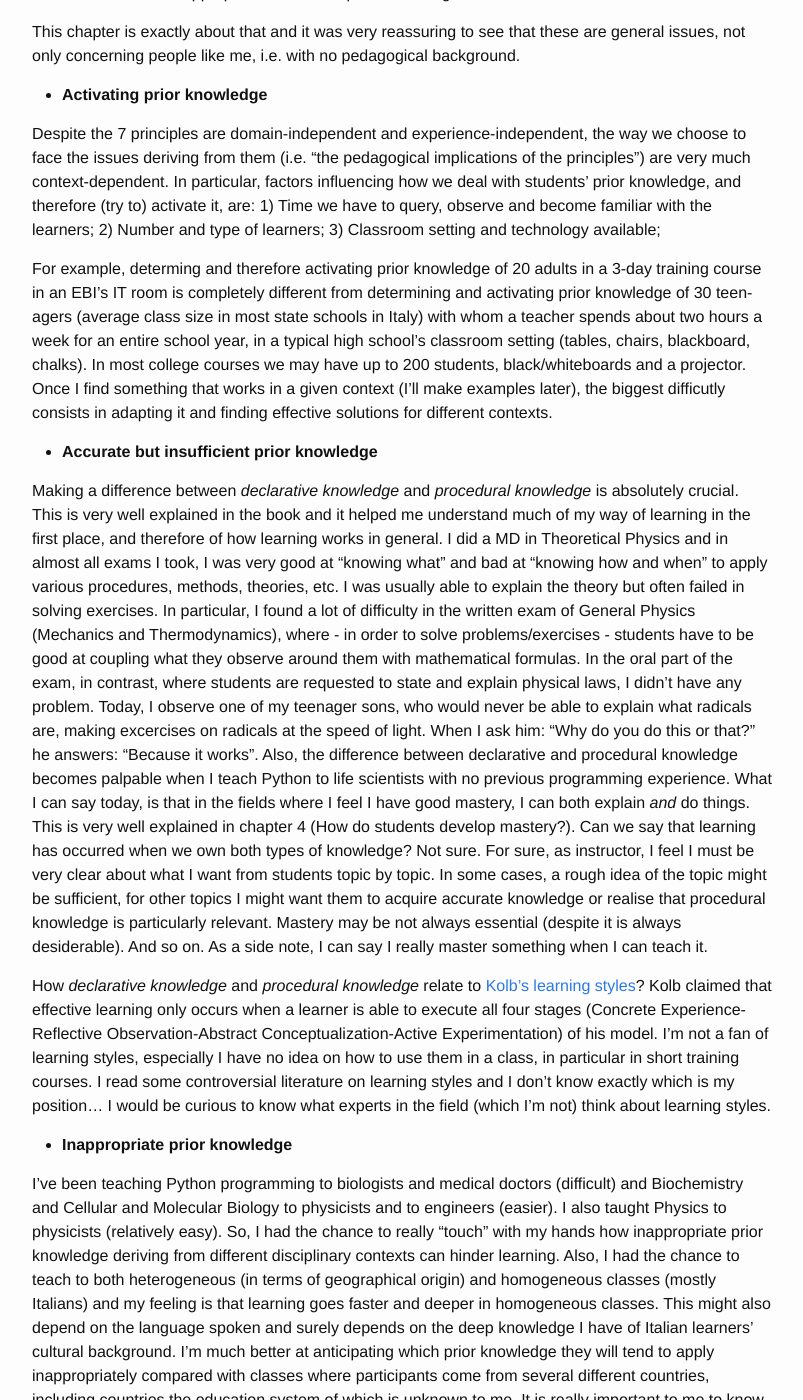
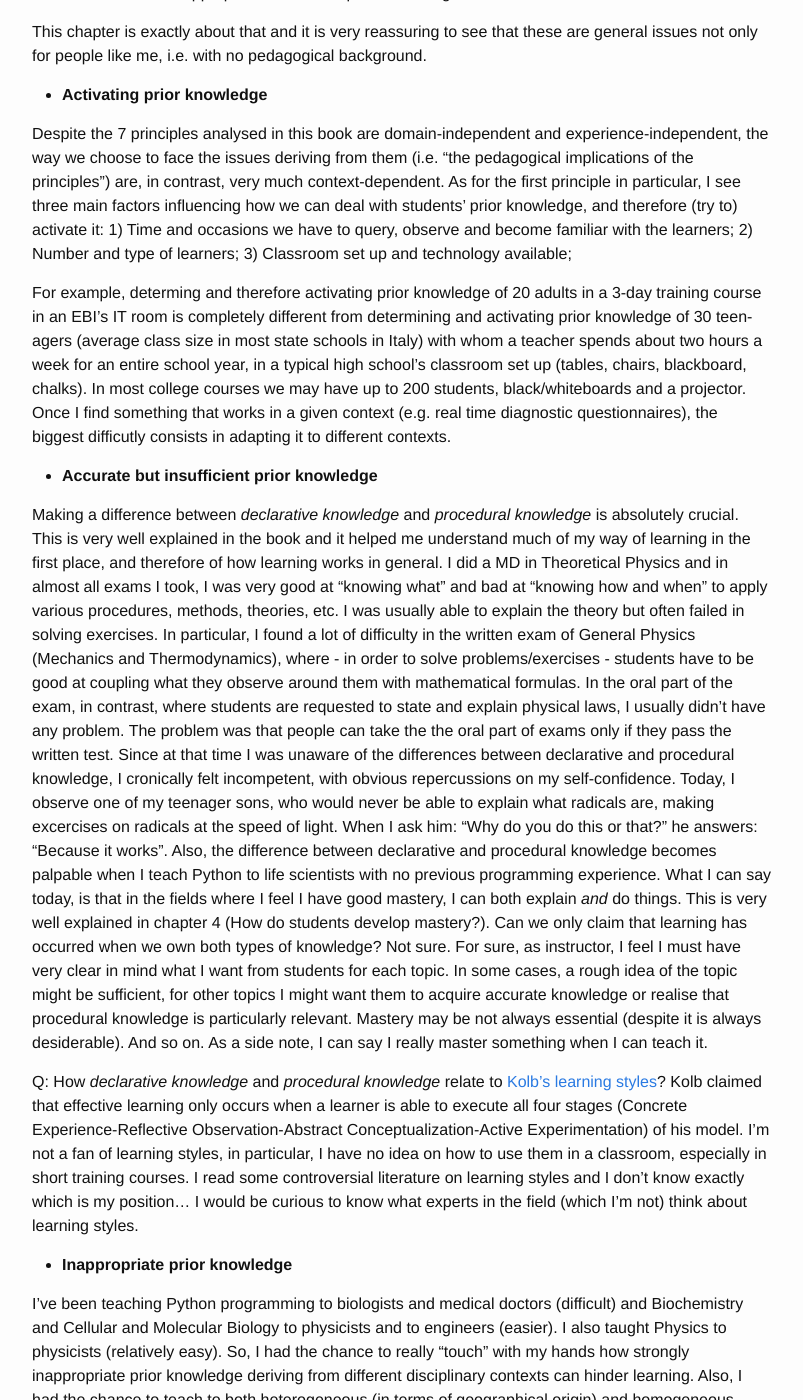
Before and after one commit to allegravia/website, a Jekyll site: the page built from _posts/2016-10-17-how-learning-works-01.md, in a window 1280 px wide and 1400 px high, scrolled down 447 px. Shown: the whole window, without its empty margins (238-1041 px from the left). Built offline with Jekyll 4.4.1, drawn with Linux system fonts in a browser that asks for light colours; comment, search, counter and statistics services are not loaded; some of the changed text lies outside the part shown.

Commit message:
revised and completed post on How Learning works chapter 1

```diff
--- a/_config.yml
+++ b/_config.yml
@@ -1,5 +1,5 @@
 # Site settings
-title: Allegra Via's website
+title: Allegra Via, PhD
 contact: Allegra Via
 email: allegra.via@gmail.com
 description: > # this means to ignore newlines until "baseurl:"
--- a/_posts/2016-10-17-how-learning-works-01.md
+++ b/_posts/2016-10-17-how-learning-works-01.md
@@ -18,41 +18,42 @@
 The first part of this principle is rather intuitive. The second becomes obvious after little thinking.
 As instructor, I see two main issues realated to this principle: (1) how can I understand what students know when they come into my courses? (2) what can I do to deal with, and help students deal with, inactive/insufficient/inappropriate/inaccurate prior knowledge?
 
-This chapter is exactly about that and it was very reassuring to see that these are general issues, not only concerning people like me, i.e. with no pedagogical background.
+This chapter is exactly about that and it is very reassuring to see that these are general issues not only for people like me, i.e. with no pedagogical background.
 
 * **Activating prior knowledge**
 
-Despite the 7 principles are domain-independent and experience-independent, the way we choose to face the issues deriving from them (i.e. "the pedagogical implications of the principles") are very much context-dependent.
-In particular, factors influencing how we deal with students' prior knowledge, and therefore (try to) activate it, are:
-1) Time we have to query, observe and become familiar with the learners;
+Despite the 7 principles analysed in this book are domain-independent and experience-independent, the way we choose to face the issues deriving from them (i.e. "the pedagogical implications of the principles") are, in contrast, very much context-dependent.
+As for the first principle in particular, I see three main factors influencing how we can deal with students' prior knowledge, and therefore (try to) activate it:
+1) Time and occasions we have to query, observe and become familiar with the learners;
 2) Number and type of learners;
-3) Classroom setting and technology available;
+3) Classroom set up and technology available;
 
-For example, determing and therefore activating prior knowledge of 20 adults in a 3-day training course in an EBI's IT room is completely different from determining and activating prior knowledge of 30 teen-agers (average class size in most state schools in Italy) with whom a teacher spends about two hours a week for an entire school year, in a typical high school's classroom setting (tables, chairs, blackboard, chalks). In most college courses we may have up to 200 students, black/whiteboards and a projector.
-Once I find something that works in a given context (I'll make examples later), the biggest difficutly consists in adapting it and finding effective solutions for different contexts.
+For example, determing and therefore activating prior knowledge of 20 adults in a 3-day training course in an EBI's IT room is completely different from determining and activating prior knowledge of 30 teen-agers (average class size in most state schools in Italy) with whom a teacher spends about two hours a week for an entire school year, in a typical high school's classroom set up (tables, chairs, blackboard, chalks). In most college courses we may have up to 200 students, black/whiteboards and a projector.
+Once I find something that works in a given context (e.g. real time diagnostic questionnaires), the biggest difficutly consists in adapting it to different contexts.
 
 * **Accurate but insufficient prior knowledge**
 
-Making a difference between *declarative knowledge* and *procedural knowledge* is absolutely crucial. This is very well explained in the book and it helped me understand much of my way of learning in the first place, and therefore of how learning works in general. I did a MD in Theoretical Physics and in almost all exams I took, I was very good at "knowing what" and bad at "knowing how and when" to apply various procedures, methods, theories, etc. I was usually able to explain the theory but often failed in solving exercises. In particular, I found a lot of difficulty in the written exam of General Physics (Mechanics and Thermodynamics), where - in order to solve problems/exercises - students have to be good at coupling what they observe around them with mathematical formulas. In the oral part of the exam, in contrast, where students are requested to state and explain physical laws, I didn't have any problem. Today, I observe one of my teenager sons, who would never be able to explain what radicals are, making excercises on radicals at the speed of light. When I ask him: "Why do you do this or that?" he answers: "Because it works".
+Making a difference between *declarative knowledge* and *procedural knowledge* is absolutely crucial. This is very well explained in the book and it helped me understand much of my way of learning in the first place, and therefore of how learning works in general. I did a MD in Theoretical Physics and in almost all exams I took, I was very good at "knowing what" and bad at "knowing how and when" to apply various procedures, methods, theories, etc. I was usually able to explain the theory but often failed in solving exercises. In particular, I found a lot of difficulty in the written exam of General Physics (Mechanics and Thermodynamics), where - in order to solve problems/exercises - students have to be good at coupling what they observe around them with mathematical formulas. In the oral part of the exam, in contrast, where students are requested to state and explain physical laws, I usually didn't have any problem. The problem was that people can take the the oral part of exams only if they pass the written test. Since at that time I was unaware of the differences between declarative and procedural knowledge, I cronically felt incompetent, with obvious repercussions on my self-confidence.
+Today, I observe one of my teenager sons, who would never be able to explain what radicals are, making excercises on radicals at the speed of light. When I ask him: "Why do you do this or that?" he answers: "Because it works".
 Also, the difference between declarative and procedural knowledge becomes palpable when I teach Python to life scientists with no previous programming experience.
 What I can say today, is that in the fields where I feel I have good mastery, I can both explain *and* do things. This is very well explained in chapter 4 (How do students develop mastery?).
-Can we say that learning has occurred when we own both types of knowledge? Not sure. For sure, as instructor, I feel I must be very clear about what I want from students topic by topic. In some cases, a rough idea of the topic might be sufficient, for other topics I might want them to acquire accurate knowledge or realise that procedural knowledge is particularly relevant. Mastery may be not always essential (despite it is always desiderable). And so on.
+Can we only claim that learning has occurred when we own both types of knowledge? Not sure. For sure, as instructor, I feel I must have very clear in mind what I want from students for each topic. In some cases, a rough idea of the topic might be sufficient, for other topics I might want them to acquire accurate knowledge or realise that procedural knowledge is particularly relevant. Mastery may be not always essential (despite it is always desiderable). And so on.
 As a side note, I can say I really master something when I can teach it.
 
-How *declarative knowledge* and *procedural knowledge* relate to [Kolb's learning styles](http://www.simplypsychology.org/learning-kolb.html)? Kolb claimed that effective learning only occurs when a learner is able to execute all four stages (Concrete Experience-Reflective Observation-Abstract Conceptualization-Active Experimentation) of his model. I'm not a fan of learning styles, especially I have no idea on how to use them in a class, in particular in short training courses. I read some controversial literature on learning styles and I don't know exactly which is my position...
+Q: How *declarative knowledge* and *procedural knowledge* relate to [Kolb's learning styles](http://www.simplypsychology.org/learning-kolb.html)? Kolb claimed that effective learning only occurs when a learner is able to execute all four stages (Concrete Experience-Reflective Observation-Abstract Conceptualization-Active Experimentation) of his model. I'm not a fan of learning styles, in particular, I have no idea on how to use them in a classroom, especially in short training courses. I read some controversial literature on learning styles and I don't know exactly which is my position...
 I would be curious to know what experts in the field (which I'm not) think about learning styles.
 
 * **Inappropriate prior knowledge**
 
-I've been teaching Python programming to biologists and medical doctors (difficult) and Biochemistry and Cellular and Molecular Biology to physicists and to engineers (easier). I also taught Physics to physicists (relatively easy). So, I had the chance to really "touch" with my hands how inappropriate prior knowledge deriving from different disciplinary contexts can hinder learning.
-Also, I had the chance to teach to both heterogeneous (in terms of geographical origin) and homogeneous classes (mostly Italians) and my feeling is that learning goes faster and deeper in homogeneous classes. This might also depend on the language spoken and surely depends on the deep knowledge I have of Italian learners' cultural background. I'm much better at anticipating which prior knowledge they will tend to apply inappropriately compared with classes where participants come from several different countries, including countries the education system of which is unknown to me.
+I've been teaching Python programming to biologists and medical doctors (difficult) and Biochemistry and Cellular and Molecular Biology to physicists and to engineers (easier). I also taught Physics to physicists (relatively easy). So, I had the chance to really "touch" with my hands how strongly inappropriate prior knowledge deriving from different disciplinary contexts can hinder learning.
+Also, I had the chance to teach to both heterogeneous (in terms of geographical origin) and homogeneous classrooms (mostly Italians) and my feeling is that learning goes faster and deeper in homogeneous classrooms. This might also depend on the language spoken and surely depends on the deep knowledge I have of Italian learners' cultural background. I'm much better at anticipating which prior knowledge they will tend to apply inappropriately compared with classes where participants come from several different countries, including countries the education system of which is unknown to me.
 It is really important to me to know as much as I can about each single individual in my courses, by reading their CV and responses to application questionnaires, spendind as much time as I can sitting next to them during practicals and asking them a lot of questions like "how would you do this? How would you define this?".
 
 * **Inaccurate prior knowledge**
 
 As the authors state, detecting and fixing *misconceptions* is the most difficult part. I think it is nearly unfeasible in short courses because it requires a lot of time for gradual changes and a lot of reasoning and reinforcement of the correct model(s).
-Given that models/structures I teach (e.g. for loops) are so familiar to me, I often find very difficult to even imagine what flawed model a learner may have in mind. When I perceived that a misconception was at work, I tended to explain again the concept using the model "I" had in mind; basically I repeated the initial explanation trying to be slower and clearer. Despite I ended up feeling that now it *had to* be clearer, it hardly worked... So, I had to try different approaches. The best would be to learn more about the flawed model in order to find an appropriate way to refute it. Unfortunately, this is time consuming and sometime it may be very difficult to really understand what people have in mind.
-I've observed that making several *different* examples helps, especially when I can find some broken examples based on the flawed model I perceive.
+Given that models/structures I teach (e.g. for loops) are so familiar to me, I often find very difficult to even imagine what flawed model a learner may have in mind. In the past, when I perceived that a misconception was at work, I tended to explain again the concept using the model "I" had in mind; basically I repeated the initial explanation trying to be slower and clearer. Despite I ended up feeling that now it *had to* be clearer, it hardly worked... So, I had to try different approaches. The best would be to learn more about the flawed model in order to find an appropriate way to refute it. Unfortunately, this is time consuming and sometime it may be very difficult to really understand what people have in mind.
+I've observed that making several *different* examples helps, especially when I can find some broken examples based on the flawed model I've perceived.
 I've also seen that peer instruction may produce good results: I ask learners having in mind the correct model to re-explain (and make examples on) it.  Sometime I form pairs in which at least one component has the correct model in mind.
 
 Fortunately, I noticed that there is not a large amount of different misconceptions in a given topic (as stated in the "Look for Patterns of Error in Student Work" paragraph later in this book chapter); so, after having taught a course several times, I more or less know what I can expect in terms of recurring misconceptions.
@@ -75,28 +76,35 @@
 
 I'm now thinking how this model can be reproduced in courses where students have no computers and/or Internet connection is not available (e.g. in school and most college courses). Suggestions are of course wellcome.
 
-**Have students assess their own prior knowledge** Using the approach described above, students have the chance to assess their own prior knowledge (for example, when they answer "no idea" several times). In short training course, I also use pre-course questionnaires (in the application form), but it is absolutely true what it is said in the book: generally people tend to overestimate their knowledge and skills.
+**Have students assess their own prior knowledge** Using the approach described above, students have the chance to also assess their own prior knowledge (for example, when they answer "no idea" several times). In short training courses, I also use pre-course questionnaires (in the application form), but it is absolutely true what it is said in the book: generally people tend to overestimate their knowledge and skills.
 
 **Use brainstorming to reveal prior knowledge** Except for the discussion of the diagnostic questionnaire's answers, I don't use frequently brainstorming to reveal prior knowledge; perhaps because during brainstorming I tend to focus on other aspects of learning and I'm not very good at systematically identifying prior knowledge. I know I have to work on this.
 
-**Assign a concept map activity** I constructed my first concept map as described in the book during the SW/DC instructor training in Lausanne and the second as exercise for the check out. Since then, I use concept maps to prepare teaching sessions, though I find very difficult to make good ones.
-I only assigned concept map activities in a few Python courses for beginners as group activity to make participants reflect on the structure of the language. They had to individually list Python keywords (e.g. "module", "method", "import", "function", "loop", etc.) and work in group to classify and group them. Then we built together a sort of concept map representing the structure of the language.
+**Assign a concept map activity** I constructed my first concept map as described in the book during the SW/DC instructor training in Lausanne (January 2016) and the second as exercise for the check out. Since then, I use concept maps to prepare teaching sessions, though I find very difficult to make good ones.
+I only assigned concept map activities to students in a few Python courses for beginners as group activity to make participants reflect on the structure of the language. They had to individually list Python keywords (e.g. "module", "method", "import", "function", "loop", etc.) and work in group to classify and group them. Then we built together a sort of concept map representing the structure of the language.
 I find this exercise extremely useful though it requires a lot of time. Therefore, it can't be made in every course.
 
-**Look for patterns of errors in student work** As previously mentioned, I was able to recognise patterns of errors from one course to another (on the same subject). Rarely in the same course. I would love to have the chance, at least once in life, to see how it is to work with a classroom response system. But at the moment it requires technology we don't have. Perhaps, as in the case of the diagnostic questionnaires distributed via Google forms, it would be good to find an alternative that does not require any techonology.
+**Look for patterns of errors in student work** As previously mentioned, I was able to recognise patterns of errors from one course to another (on the same subject). Rarely in the same course. I would love to have the chance, at least once in life, to see how it is to work with a classroom response system. But, at the moment, it requires technology we don't have. Perhaps, as in the case of the diagnostic questionnaires distributed via Google forms, it would be good to find an alternative that does not require any techonology.
 
 * **Methods to activate accurate prior knowledge**
-The methods described in this section are quite normally used in classes, singularly or in combination. The most important lesson I received here is that methods to activate prior knowledge can generate inaccurate and inappropriate as well as accurate and relevant knowledge. Therefore, we have to be constantly aware of what is happening in the classroom and very very good listeners.
+The methods described in this section are quite normally used in classrooms, singularly or in combination. The most important lesson I received here is that methods to activate prior knowledge can generate inaccurate and inappropriate as well as accurate and relevant knowledge. Therefore, we have to be constantly aware of what is happening in the classroom and be very very good listeners.
 
 * **Methods to address unsufficient prior knowledge**
 
 **Identify the prior knowledge you expect students to have** This paragraph is full of food for thought. In particular, about what instructors can do to keep themselves "mindful". Examples: "Identify in your own mind the knowledge students will need to have to perform effectively in your course"; or "ask yourself 'What do students need to know to be able to do this?'"; or "be sure to differentiate declarative from procedural knowledge".
 
-**Remediate Insufficient prerequisite knowledge** I also found very useful the pragmatic advice provided in this paragraph. In particular, that teachers' responses to students' insufficient prior knowledge need to be tuned on the scale of the problem and resources and options available to them and to their students.
+**Remediate Insufficient prerequisite knowledge** I also found very useful the pragmatic advice provided in this paragraph. In particular, the fact that teachers' responses to students' insufficient prior knowledge need to be tuned on the scale of the problem and resources and options available to them and to their students.
 
 * **Methods to help students recognise inappropriate prior knowledge**
 
+I've seen that building a discipiline-specific vocabulary, i.e. a set of words belonging to the jargon typical of the discipline at hand, writing them on cards, classifying them (as "operators", "modules", "Built-ins", "methods", "reserved words", etc.) and sticking them on the walls of the classroom every time they are introduced during the course, is of great help. In a very quick way, several times during a course, learners are asked to pick one term, stand up and tell the definition out loud.
+Sticking to the Python example, when I explain for loops ("for i in seq:") the two words "for" and "in" will be written on two cards and stuck to the wall. The former term will go under the "Python reserved words" category and the second under "Operators".
+This ensures students learn quite fast the new vocabulary and the peculiar meaning and usage of certain words and quickly stop associating them with their common meaning in English, or with the meaning they have in other disciplines.
+
 * **Methods to correct inaccurate knowledge**
+
+Asking students to make predictions based on flawed metal models and test them, and inviting them to reason on the basis of what they believe to be true (but is not) seems pretty unrealistic given the high number of students in a course and the little time a teacher usually spends in a classroom. Perhaps, these tasks can be assigned as homework in courses where students are supposed to do some (not in short training courses, for example).
+Providing multiple oportunities for students to use accurate knowledge seems more realistic and can be useful for all the students, not only those with flawed mental models.
 
 
 {% if page.comments %}
```
Also changed, not shown: other parts of _posts/2016-10-17-how-learning-works-01.md (+1 -1 lines), _pages/02-contact.md (+10 -9 lines), index.html (+6 -2 lines), img/allegra_2015.jpg (added), img/allegra_2016-small.png (added), img/elixir_ita_logo.jpg (added), img/elixir_ita_logo.png (added), img/iib_logo.png (added), 2 other files.
